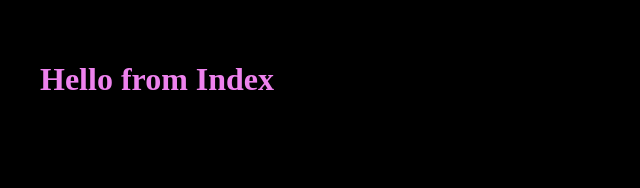
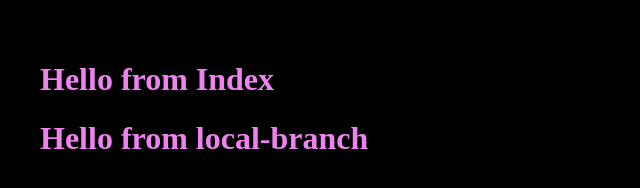
Before and after one commit to selena02/4PSATeamRepo, a plain HTML site: page index.html in a window 1280 px wide. Shown: the whole page, without its empty margins (0-640 px from the left). Drawn offline with Linux system fonts and the light colour scheme.

Commit message:
Added changes from local-branch

```diff
--- a/index.html
+++ b/index.html
@@ -6,5 +6,6 @@
 </head>
 <body>
   <h1>Hello from Index</h1>
+  <h1>Hello from local-branch</h1>
 </body>
 </html>
```
Also changed, not shown: README.txt.
